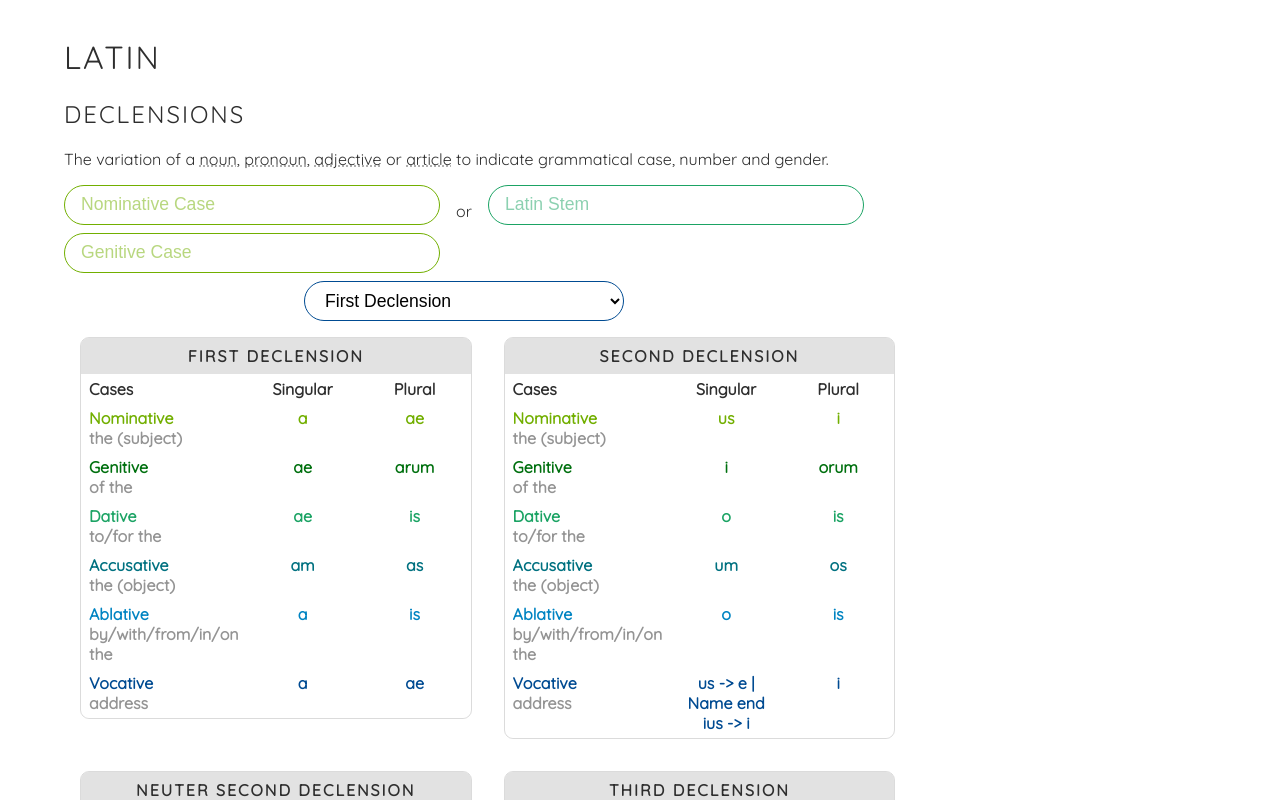
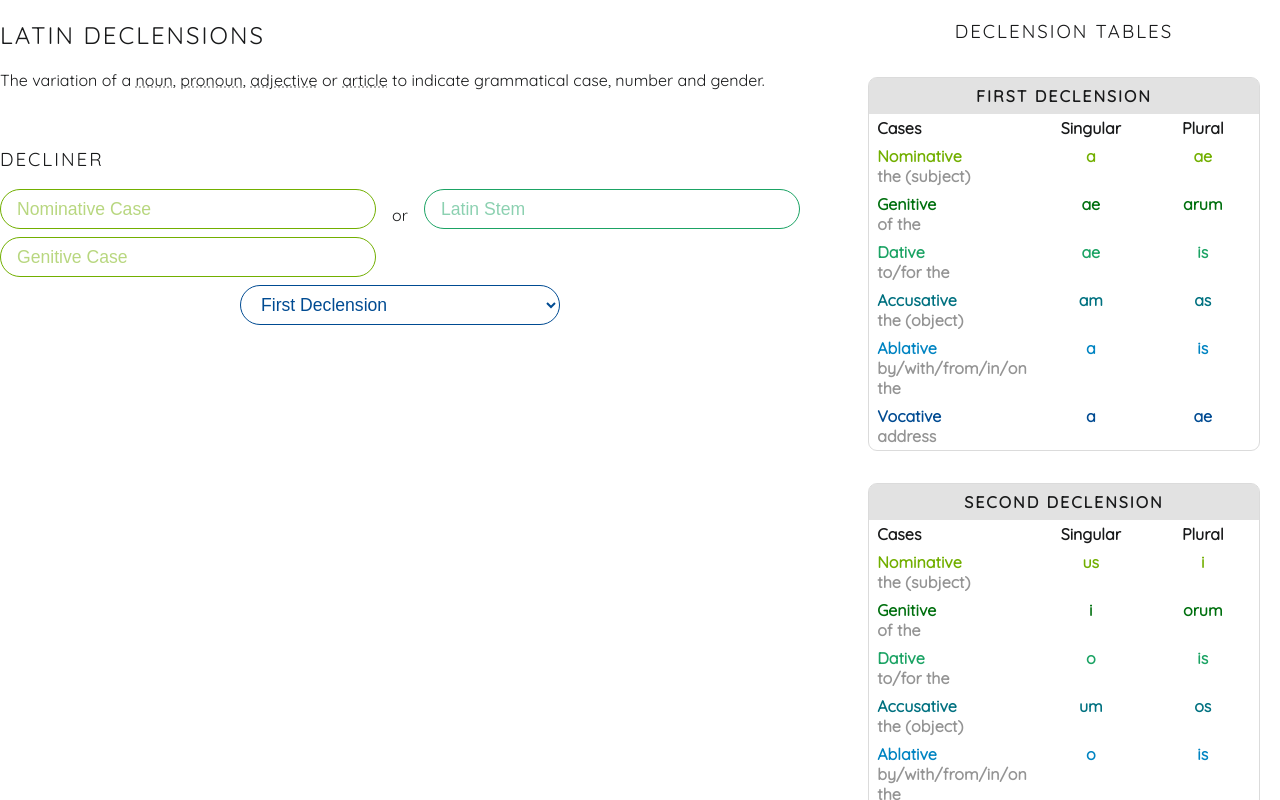
Before and after one commit to blinkous/latin, a React (Create React App) app: page / in a window 1280 px wide. Shown: the top 800 px of the page. Built offline with nearby package versions, Linux system fonts and the light colour scheme.

Commit message:
changing layout and add color scheme response

```diff
--- a/src/components/App.js
+++ b/src/components/App.js
@@ -6,11 +6,9 @@ import { declensions, declension_info } from "../js/declensions";
 
 const App = () => {
   return (
-    <div id="home">
-      <h1 className="heading">Latin</h1>
-      <section id="declensions">
-        <header>
-          <h2 className="heading">Declensions</h2>
+    <section id="home">
+      <header className="header">
+        <h2 className="heading">Latin Declensions</h2>
         <p>
           The variation of a{" "}
           <span className="keyword">
@@ -39,8 +37,8 @@ const App = () => {
             <span className="info">
               A word or phrase that describes a noun
               <span className="example">
-                  The <em>red</em> balloon. The <em>melodic</em> sounds. The
-                  grass is <em>green</em> here.
+                The <em>red</em> balloon. The <em>melodic</em> sounds. The grass
+                is <em>green</em> here.
               </span>
             </span>
           </span>{" "}
@@ -57,6 +55,8 @@ const App = () => {
         </p>
       </header>
       <Decliner></Decliner>
+      <div className="ref-tables">
+        <h3 className="heading">Declension Tables</h3>
         {Object.entries(declensions).map(([key, value], index) => (
           <DeclensionTable
             declension={value}
@@ -65,8 +65,8 @@ const App = () => {
             cases={declension_info.cases}
           ></DeclensionTable>
         ))}
+      </div>
     </section>
-    </div>
   );
 };
 
--- a/src/components/Decliner.js
+++ b/src/components/Decliner.js
@@ -63,7 +63,8 @@ export const Decliner = () => {
   };
 
   return (
-    <div className="decliner">
+    <section className="decliner">
+      <h3 className="heading">Decliner</h3>
       <form className="decliner-form">
         <DeclinerInput
           name="nominative"
@@ -100,7 +101,7 @@ export const Decliner = () => {
           tentativeRoot={genitive}
         ></DeclensionTable>
       )}
-    </div>
+    </section>
   );
 };
 
--- a/src/components/styles/App.css
+++ b/src/components/styles/App.css
@@ -5,7 +5,35 @@
   --accent-4: var(--green-palette-4);
   --accent-5: var(--green-palette-5);
   --accent-6: var(--green-palette-6);
+  display: grid;
+  grid-template-columns: 2fr minmax(27rem, 1fr);
+  grid-auto-rows: 8rem auto;
+  width: 100%;
 }
+
+.header,
+.decliner {
+  grid-column: 1;
+}
+
+.decliner {
+  /* grid-row: 2; */
+}
+
+.declension-table {
+  --light-text: rgb(131, 131, 131);
+  --light-text-2: rgb(148, 148, 148);
+}
+
+.ref-tables {
+  grid-column: 2;
+  grid-row: 1/3;
+  height: 100vh;
+  overflow: scroll;
+  text-align: center;
+  /* background: rgb(38, 39, 41); */
+}
+
 .heading {
   text-transform: uppercase;
   letter-spacing: 2px;
@@ -56,6 +84,12 @@
   display: block;
 }
 
+@media (max-width: 1024px) {
+  #home {
+    display: block;
+  }
+}
+
 @media (max-width: 768px) {
   #home {
     width: 95%;
--- a/src/components/styles/DeclensionTable.css
+++ b/src/components/styles/DeclensionTable.css
@@ -14,22 +14,7 @@
 .declension-table.tentative .root-word {
   opacity: 0.5;
 }
-.decliner .declension-table-title {
-  position: relative;
-  color: var(--background-main);
-  z-index: 0;
-}
-.decliner .declension-table-title::before {
-  content: "";
-  height: 100%;
-  width: 100%;
-  position: absolute;
-  top: 0;
-  left: 0;
-  background: var(--accent-1);
-  opacity: 0.8;
-  z-index: -1;
-}
+
 .declension-table-title {
   font-weight: bold;
   text-transform: uppercase;
@@ -40,7 +25,7 @@
 
 .declension-table td,
 .declension-table th {
-  border: 1px solid rgba(255, 255, 255, 0.308);
+  /* border: 1px solid rgba(255, 255, 255, 0.308); */
   border-right: none;
   border-left: none;
   padding: 0.25rem 0.5rem;
@@ -85,10 +70,10 @@
   color: var(--accent-6);
 }
 .root-word {
-  color: rgb(131, 131, 131);
+  color: var(--light-text);
 }
 .use-cases {
-  color: rgb(148, 148, 148);
+  color: var(--light-text-2);
   display: block;
   margin: 0;
   width: 100%;
--- a/src/components/styles/Decliner.css
+++ b/src/components/styles/Decliner.css
@@ -45,11 +45,29 @@
   grid-column: 1/4;
   min-width: 20rem;
   margin: auto;
+  color: var(--accent);
 }
 .decliner-form p {
   grid-column: 2;
   grid-row: 1;
   text-align: center;
+}
+
+.decliner .declension-table-title {
+  position: relative;
+  color: var(--background-main);
+  z-index: 0;
+}
+.decliner .declension-table-title::before {
+  content: "";
+  height: 100%;
+  width: 100%;
+  position: absolute;
+  top: 0;
+  left: 0;
+  background: var(--accent-1);
+  opacity: 0.8;
+  z-index: -1;
 }
 
 @media (max-width: 768px) {
--- a/src/index.css
+++ b/src/index.css
@@ -6,11 +6,11 @@ body {
   font-family: "Quicksand", sans-serif;
   -webkit-font-smoothing: antialiased;
   -moz-osx-font-smoothing: grayscale;
-  padding: 1rem 5%;
 
   --background-main: white;
-  --foreground-main: rgb(46, 46, 46);
-  --font-color: var(--foreground-main);
+  --foreground-main: var(--dark-gray);
+  --dark-gray: rgb(25, 26, 27);
+  /* --dark-gray: rgb(38, 39, 41); */
   --accent-1: rgb(175, 0, 146);
   --accent-2: rgb(104, 0, 223);
   --accent-3: rgb(0, 135, 219);
@@ -33,5 +33,12 @@ body {
   --pink-pallete-6: rgb(133, 89, 184);
 
   background: var(--background-main);
-  color: var(--font-color);
+  color: var(--foreground-main);
 }
+
+@media (prefers-color-scheme: dark) {
+  body {
+    --background-main: var(--dark-gray);
+    --foreground-main: white;
+  }
+}
```
Also changed, not shown: 1 other file (tests, documents, lock files or other folders). Lines whose indentation alone changed are shown as unchanged.
